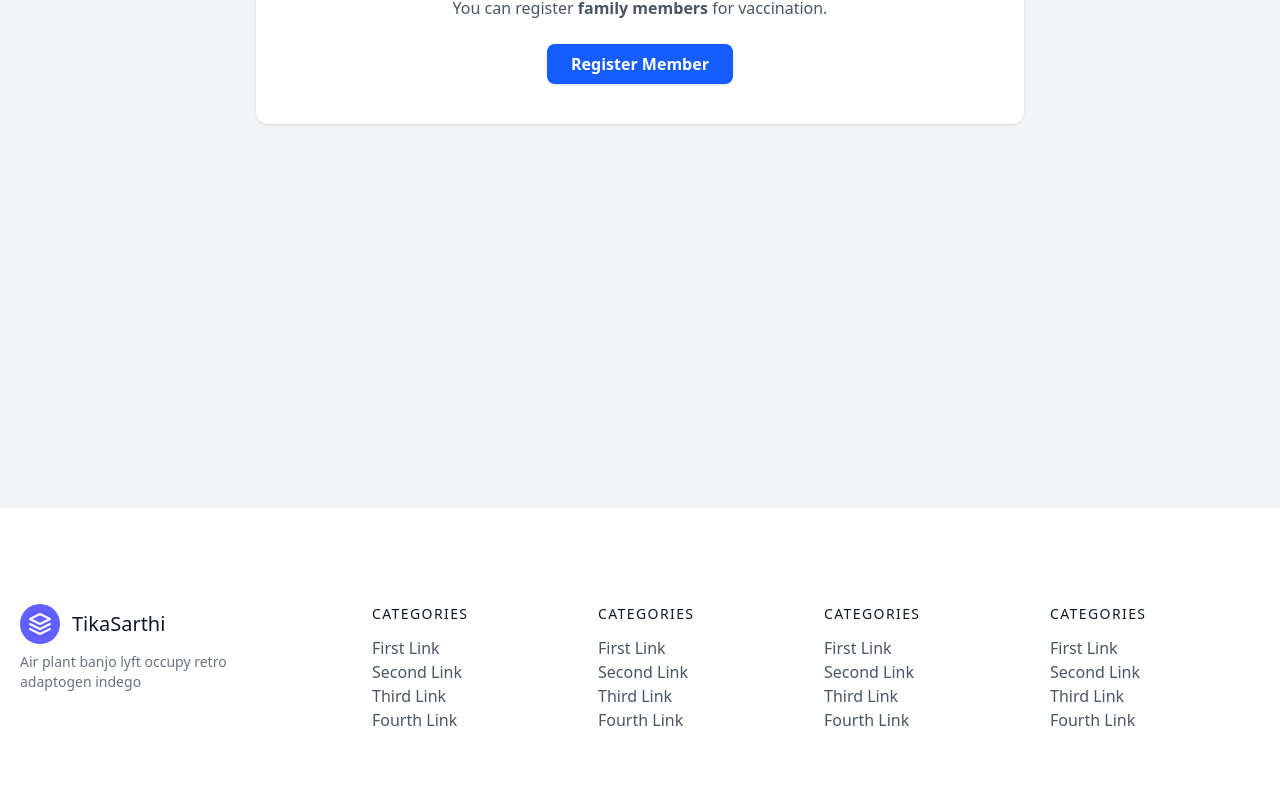
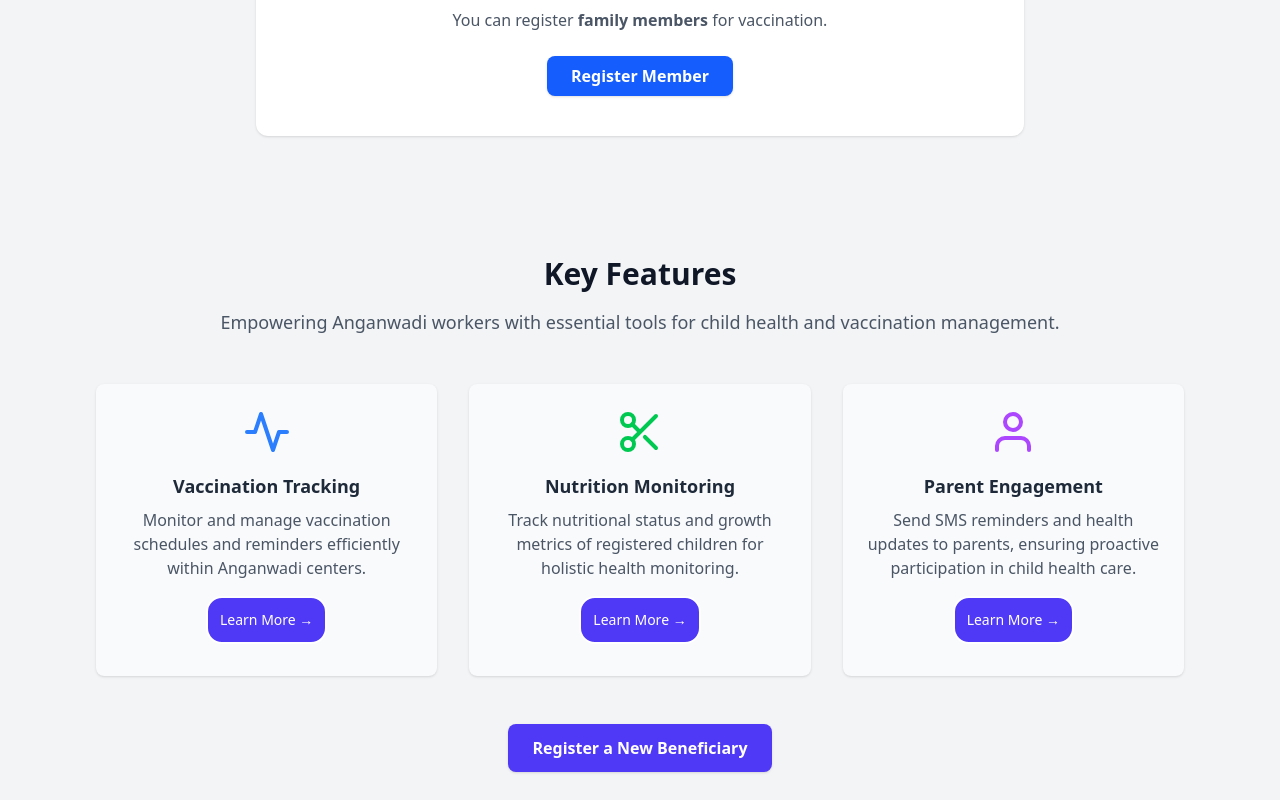
Before and after one commit to anshika-panwar-05-code/TeekaSarthi, a React (Vite) app in the folder frontend/my/: page /dashboard in a window 1280 px wide. Shown: the part 360-1160 px from the top of the page. Built offline with nearby package versions, Linux system fonts and the light colour scheme.

Commit message:
Update DashboardHome.jsx

```diff
--- a/frontend/my/src/components/DashboardHome.jsx
+++ b/frontend/my/src/components/DashboardHome.jsx
@@ -61,7 +61,7 @@ const DashboardHome = () => {
   };
 
   return (
-    <div className="flex-1 p-6 bg-gray-100 min-h-screen">
+    <div className="flex-1 p-9 bg-gray-100 min-h-screen">
 
       {/* Welcome Section */}
       {currentTab === "dashboard" && (
@@ -140,6 +140,105 @@ const DashboardHome = () => {
         </div>
       )}
 
+
+
+<section className="py-30">
+  <div className="max-w-6xl mx-auto px-4 sm:px-6 lg:px-8">
+    <div className="text-center mb-12">
+      <h2 className="text-3xl font-extrabold text-gray-900">Key Features</h2>
+      <p className="mt-4 text-lg text-gray-600">
+        Empowering Anganwadi workers with essential tools for child health and vaccination management.
+      </p>
+    </div>
+
+    <div className="grid grid-cols-1 md:grid-cols-3 gap-8">
+      {[
+        {
+          icon: (
+            <svg
+              className="w-12 h-12 text-blue-500 mb-4"
+              fill="none"
+              stroke="currentColor"
+              strokeWidth="2"
+              viewBox="0 0 24 24"
+              strokeLinecap="round"
+              strokeLinejoin="round"
+            >
+              <path d="M22 12h-4l-3 9L9 3l-3 9H2" />
+            </svg>
+          ),
+          title: "Vaccination Tracking",
+          description:
+            "Monitor and manage vaccination schedules and reminders efficiently within Anganwadi centers.",
+        },
+        {
+          icon: (
+            <svg
+              className="w-12 h-12 text-green-500 mb-4"
+              fill="none"
+              stroke="currentColor"
+              strokeWidth="2"
+              viewBox="0 0 24 24"
+              strokeLinecap="round"
+              strokeLinejoin="round"
+            >
+              <circle cx="6" cy="6" r="3"></circle>
+              <circle cx="6" cy="18" r="3"></circle>
+              <path d="M20 4L8.12 15.88M14.47 14.48L20 20M8.12 8.12L12 12"></path>
+            </svg>
+          ),
+          title: "Nutrition Monitoring",
+          description:
+            "Track nutritional status and growth metrics of registered children for holistic health monitoring.",
+        },
+        {
+          icon: (
+            <svg
+              className="w-12 h-12 text-purple-500 mb-4"
+              fill="none"
+              stroke="currentColor"
+              strokeWidth="2"
+              viewBox="0 0 24 24"
+              strokeLinecap="round"
+              strokeLinejoin="round"
+            >
+              <path d="M20 21v-2a4 4 0 00-4-4H8a4 4 0 00-4 4v2"></path>
+              <circle cx="12" cy="7" r="4"></circle>
+            </svg>
+          ),
+          title: "Parent Engagement",
+          description:
+            "Send SMS reminders and health updates to parents, ensuring proactive participation in child health care.",
+        },
+      ].map((item, index) => (
+        <div
+          key={index}
+          className="bg-gray-50 rounded-lg shadow hover:shadow-md p-6 text-center transition duration-300"
+        >
+          <div className="flex justify-center">{item.icon}</div>
+          <h3 className="text-lg font-semibold text-gray-800 mb-2">{item.title}</h3>
+          <p className="text-gray-600 mb-4">{item.description}</p>
+          <button
+            className=" bg-indigo-600 hover:bg-indigo-700 mt-auto text-sm font-medium text-white hover:text-indigo-800 transition border-2 p-3 m-2 rounded-2xl"
+            onClick={() => navigate("/add-beneficiary")}
+          >
+            Learn More &rarr;
+          </button>
+        </div>
+      ))}
+    </div>
+
+    <div className="flex justify-center mt-12">
+      <button
+        className="bg-indigo-600 hover:bg-indigo-700 cursor-pointer text-white font-semibold py-3 px-6 rounded-lg shadow transition"
+        onClick={() => navigate("/add-beneficiary")}
+      >
+        Register a New Beneficiary
+      </button>
+    </div>
+  </div>
+</section>
+
       {/* Schedule Component */}
       {beneficiaryId && (
         <div className="bg-white p-6 rounded-lg shadow mt-6 max-w-4xl mx-auto">
```
